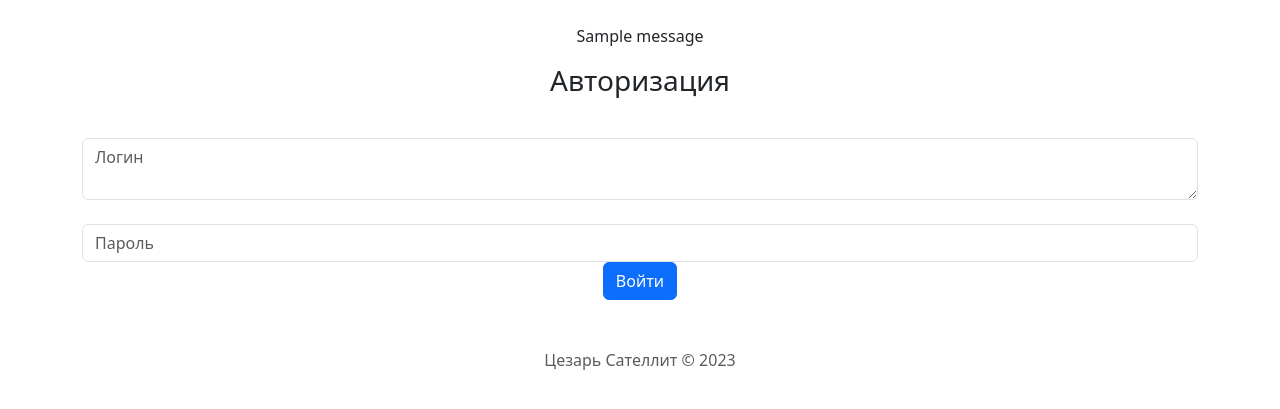
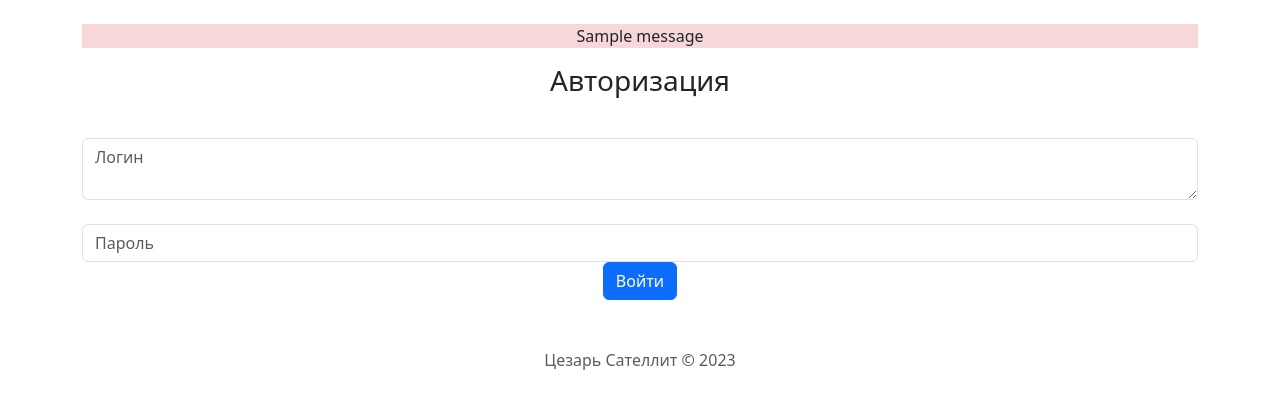
Before and after one commit to belousovsergey56/gurtam, a Flask app: page / in a window 1280 px wide. Shown: the part 73-482 px from the top of the page. Run offline with Flask 3, Linux system fonts and the light colour scheme; one stand-in notice (Sample message) is shown; some libraries are stand-ins or nearby versions.

Commit message:
upd bg flash message

```diff
--- a/templates/signin.html
+++ b/templates/signin.html
@@ -10,7 +10,7 @@
             {% with messages = get_flashed_messages() %}
             {% if messages: %}
             {% for message in messages: %}
-            <p class="flash-message warning">{{ message }}</p>
+            <p class="flash-message bg-danger-subtle">{{ message }}</p>
             {% endfor %}
             {% endif %}
             {% endwith %}
```
